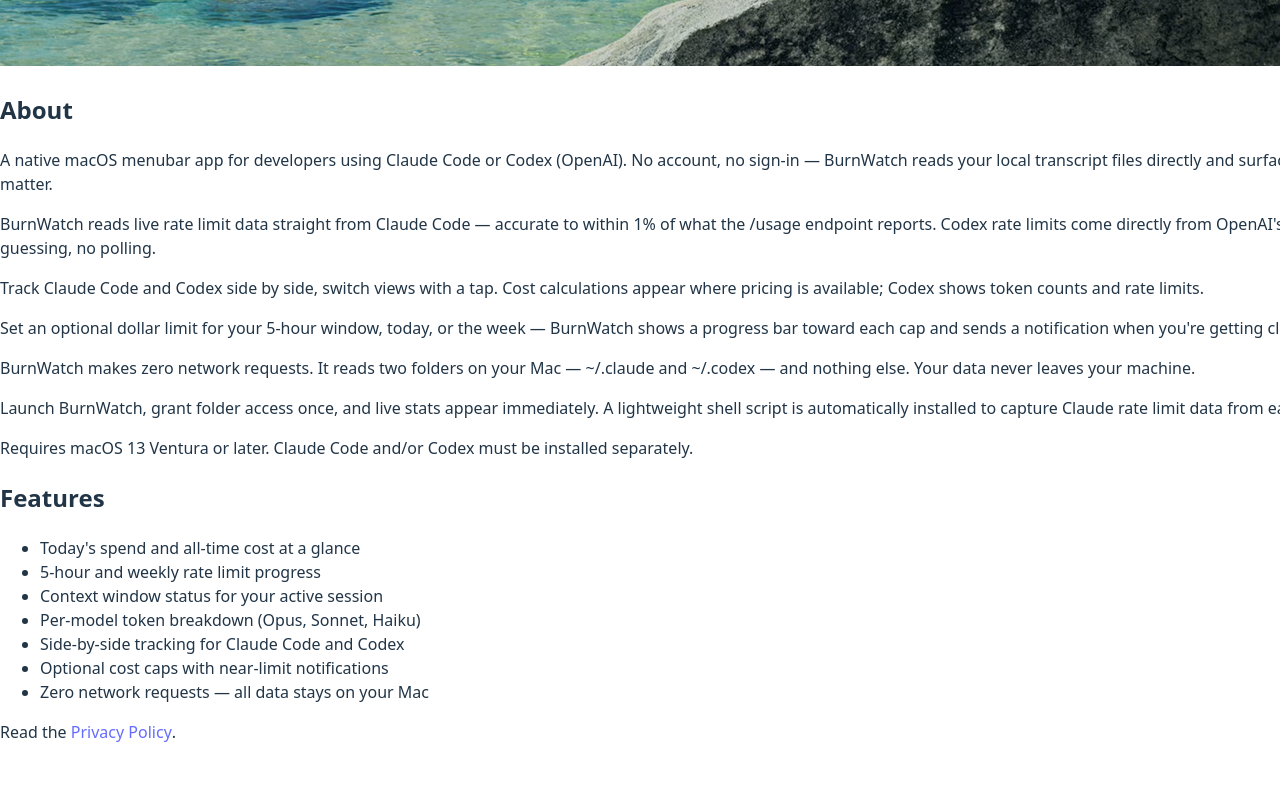
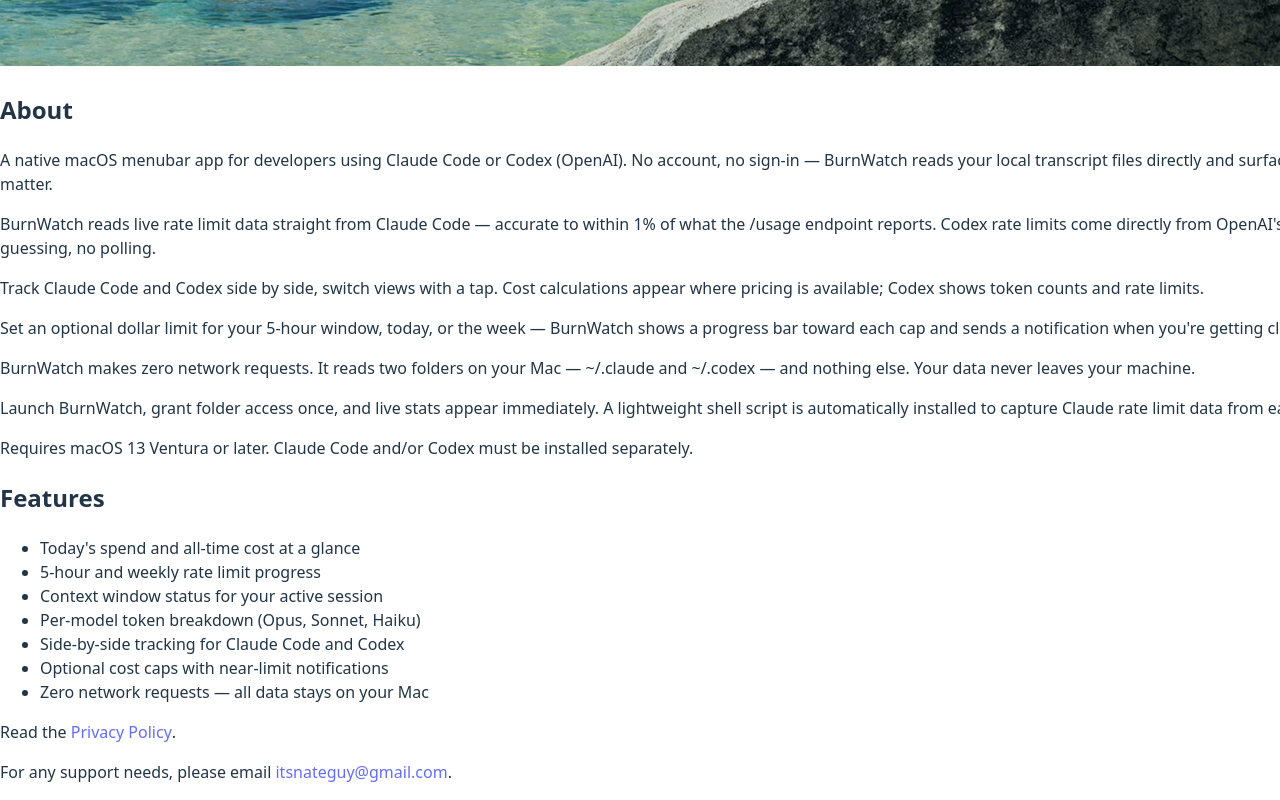
Before and after one commit to llamakid/llamakid-website, a React (Vite) app: page /apps/burnwatch in a window 1280 px wide. Shown: the part 3889-4689 px from the top of the page. Before the commit the page ends 4649 px from the top, so only its background shows below. Built offline with nearby package versions, Linux system fonts and the light colour scheme; the HTML template or start-up script is replaced by a standard one.

Commit message:
fixing support contact

```diff
--- a/src/pages/AppPage.jsx
+++ b/src/pages/AppPage.jsx
@@ -70,6 +70,12 @@
           </p>
         </div>
       )}
+
+      <div className="app-section">
+        <p className="app-support-line">
+          For any support needs, please email <a href="mailto:itsnateguy@gmail.com">itsnateguy@gmail.com</a>.
+        </p>
+      </div>
     </div>
   )
 }
--- a/src/styles.css
+++ b/src/styles.css
@@ -540,6 +540,15 @@
   text-decoration: underline;
 }
 
+.app-support-line a {
+  color: var(--orange);
+  text-decoration: none;
+}
+
+.app-support-line a:hover {
+  text-decoration: underline;
+}
+
 @media (max-width: 700px) {
   .app-hero {
     flex-direction: column;
```
